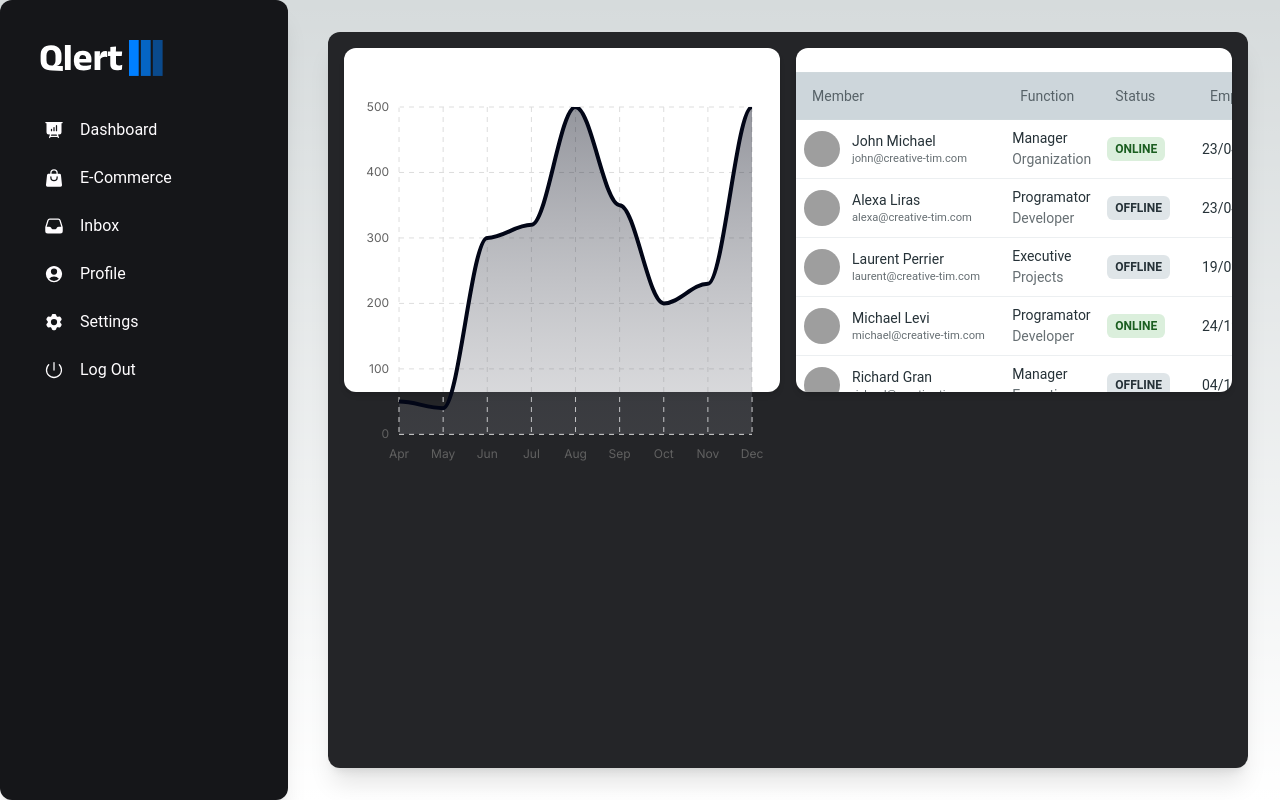
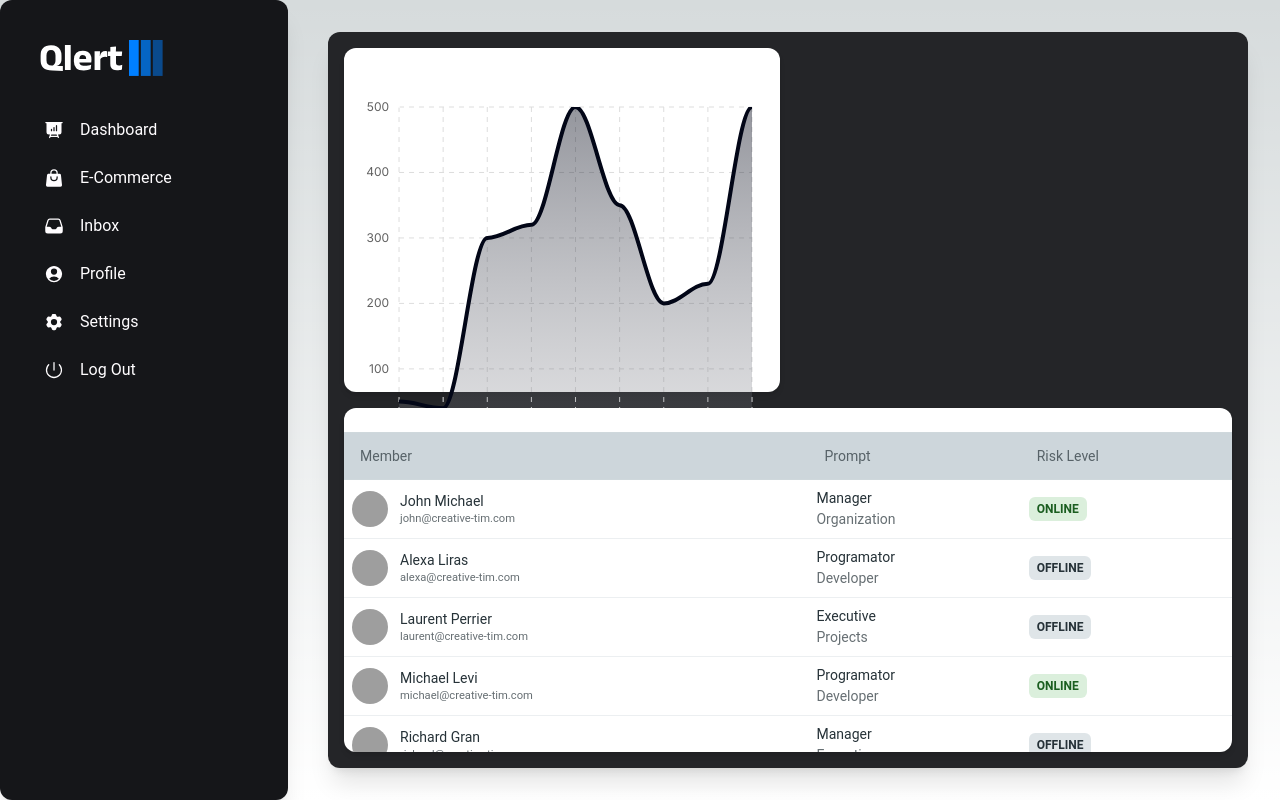
Before and after one commit to Sreehari78/Qlert, a Next.js app in the folder client/: page /admin in a window 1280 px wide. Built offline with nearby package versions, Linux system fonts and the light colour scheme; grey boxes are pictures that could not be loaded.

Commit message:
Refactor DataTable component in admin page to use a grid layout

```diff
--- a/client/src/app/admin/page.tsx
+++ b/client/src/app/admin/page.tsx
@@ -11,7 +11,10 @@ const page = () => {
       <Sidebar />
       <Card className='w-full align-middle p-4 shadow-xl bg-[#242528] my-8 mr-8 grid grid-cols-2 grid-rows-2 gap-4'>
         <LineGraph />
-        <DataTable />
+
+        <div className='col-span-2'>
+          <DataTable />
+        </div>
       </Card>
     </div>
   );
--- a/client/src/components/Table.tsx
+++ b/client/src/components/Table.tsx
@@ -32,7 +32,7 @@ const TABS = [
   },
 ];
 
-const TABLE_HEAD = ["Member", "Function", "Status", "Employed", ""];
+const TABLE_HEAD = ["Member", "Prompt", "Risk Level"];
 
 const TABLE_ROWS = [
   {
@@ -42,7 +42,6 @@ const TABLE_ROWS = [
     job: "Manager",
     org: "Organization",
     online: true,
-    date: "23/04/18",
   },
   {
     img: "https://demos.creative-tim.com/test/corporate-ui-dashboard/assets/img/team-2.jpg",
@@ -51,7 +50,6 @@ const TABLE_ROWS = [
     job: "Programator",
     org: "Developer",
     online: false,
-    date: "23/04/18",
   },
   {
     img: "https://demos.creative-tim.com/test/corporate-ui-dashboard/assets/img/team-1.jpg",
@@ -60,7 +58,6 @@ const TABLE_ROWS = [
     job: "Executive",
     org: "Projects",
     online: false,
-    date: "19/09/17",
   },
   {
     img: "https://demos.creative-tim.com/test/corporate-ui-dashboard/assets/img/team-4.jpg",
@@ -69,7 +66,6 @@ const TABLE_ROWS = [
     job: "Programator",
     org: "Developer",
     online: true,
-    date: "24/12/08",
   },
   {
     img: "https://demos.creative-tim.com/test/corporate-ui-dashboard/assets/img/team-5.jpg",
@@ -78,7 +74,6 @@ const TABLE_ROWS = [
     job: "Manager",
     org: "Executive",
     online: false,
-    date: "04/10/21",
   },
   {
     img: "https://demos.creative-tim.com/test/corporate-ui-dashboard/assets/img/team-3.jpg",
@@ -87,7 +82,6 @@ const TABLE_ROWS = [
     job: "Manager",
     org: "Organization",
     online: true,
-    date: "23/04/18",
   },
   {
     img: "https://demos.creative-tim.com/test/corporate-ui-dashboard/assets/img/team-2.jpg",
@@ -96,7 +90,6 @@ const TABLE_ROWS = [
     job: "Programator",
     org: "Developer",
     online: false,
-    date: "23/04/18",
   },
   {
     img: "https://demos.creative-tim.com/test/corporate-ui-dashboard/assets/img/team-1.jpg",
@@ -105,7 +98,6 @@ const TABLE_ROWS = [
     job: "Executive",
     org: "Projects",
     online: false,
-    date: "19/09/17",
   },
   {
     img: "https://demos.creative-tim.com/test/corporate-ui-dashboard/assets/img/team-4.jpg",
@@ -114,7 +106,6 @@ const TABLE_ROWS = [
     job: "Programator",
     org: "Developer",
     online: true,
-    date: "24/12/08",
   },
   {
     img: "https://demos.creative-tim.com/test/corporate-ui-dashboard/assets/img/team-5.jpg",
@@ -123,7 +114,6 @@ const TABLE_ROWS = [
     job: "Manager",
     org: "Executive",
     online: false,
-    date: "04/10/21",
   },
 ];
 
@@ -149,8 +139,7 @@ export function DataTable() {
             </tr>
           </thead>
           <tbody>
-            {TABLE_ROWS.map(
-              ({ img, name, email, job, org, online, date }, index) => {
+            {TABLE_ROWS.map(({ img, name, email, job, org, online }, index) => {
               const isLast = index === TABLE_ROWS.length - 1;
               const classes = isLast
                 ? "p-4"
@@ -203,18 +192,9 @@ export function DataTable() {
                       />
                     </div>
                   </td>
-                    <td className={classes}>
-                      <Typography
-                        variant='small'
-                        color='blue-gray'
-                        className='font-normal'>
-                        {date}
-                      </Typography>
-                    </td>
                 </tr>
               );
-              }
-            )}
+            })}
           </tbody>
         </table>
       </CardBody>
```
Lines whose indentation alone changed are shown as unchanged.
